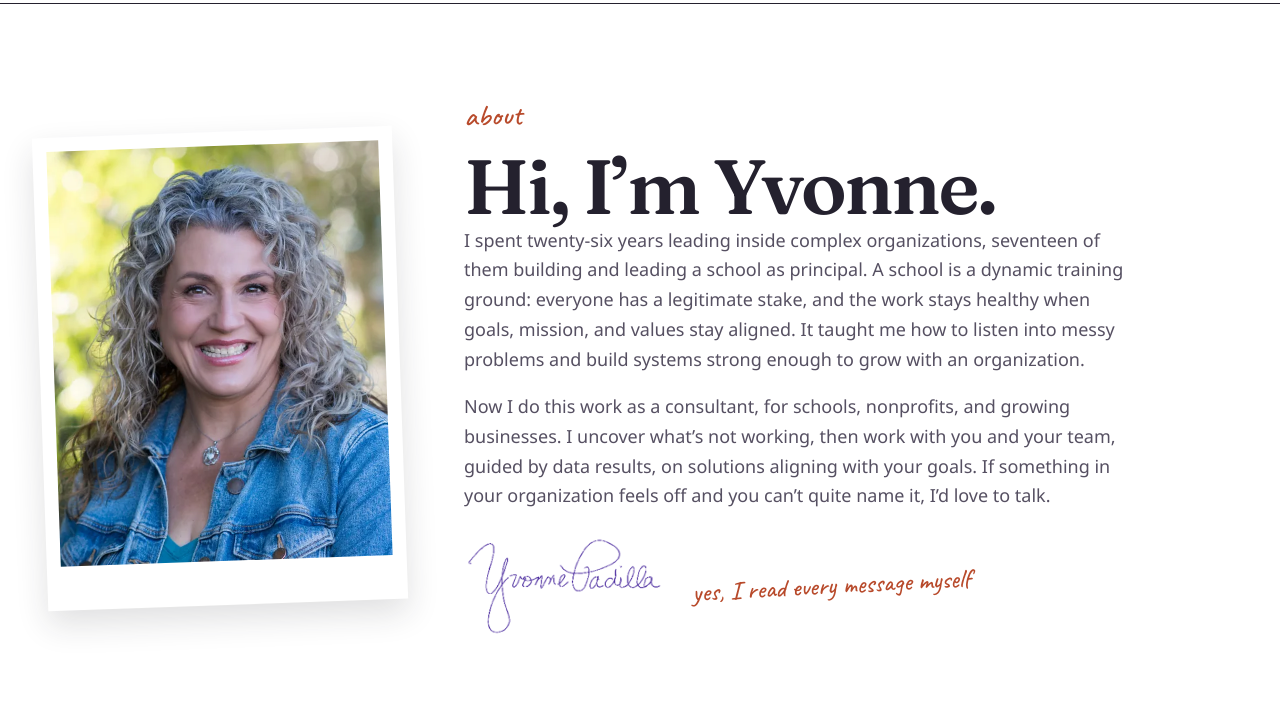
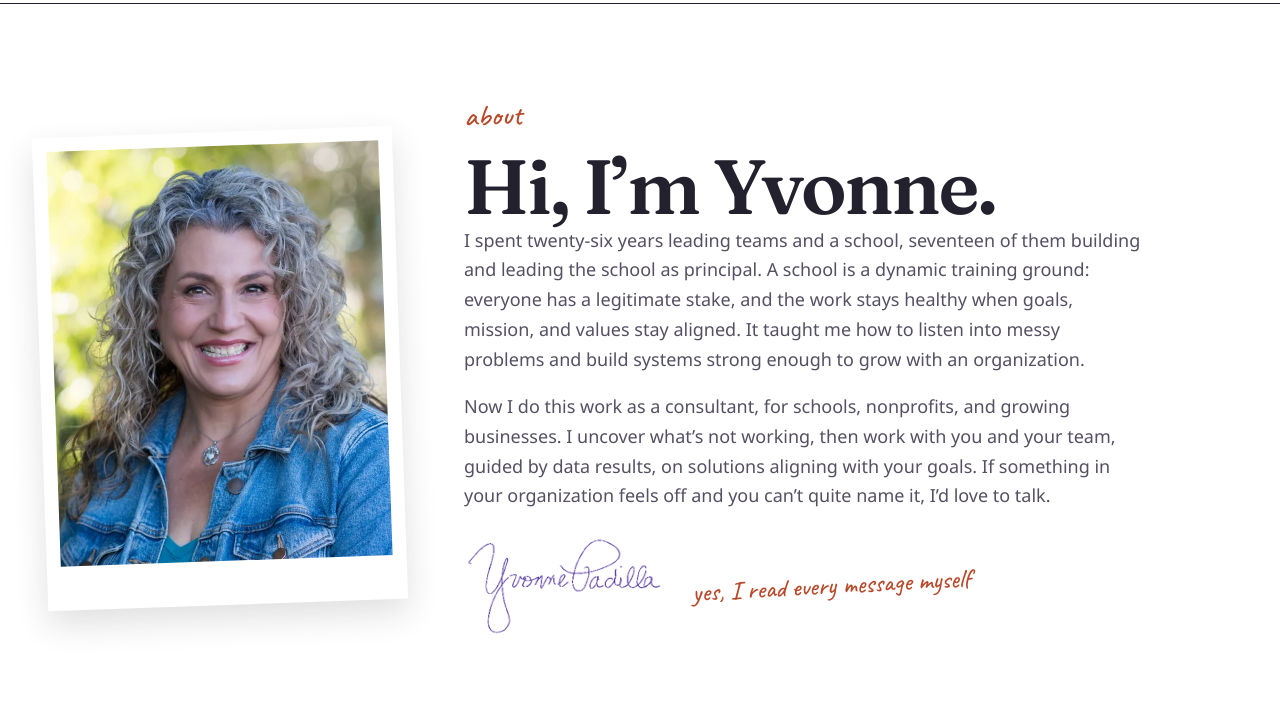
Before and after one commit to ymopadilla/yvonnepadilla.com, a plain HTML site: page about.html in a window 1280 px wide. Shown: the part 81-800 px from the top of the page. Drawn offline with Linux system fonts and the light colour scheme; a web font is replaced by a local one.

Commit message:
About: 26 years leading teams and a school
Co-Authored-By: Claude Opus 5.5 <noreply@anthropic.com>
Claude-Session: https://claude.ai/code/session_012bJC5C8iS34eMzrfuZMKL8

```diff
--- a/about.html
+++ b/about.html
@@ -68,7 +68,7 @@
         <div class="about-text">
           <p class="label">about</p>
           <h1 class="page-title" id="about-title">Hi, I&rsquo;m Yvonne.</h1>
-          <p class="body">I spent twenty-six years leading inside complex organizations, seventeen of them building and leading a school as principal. A school is a dynamic training ground: everyone has a legitimate stake, and the work stays healthy when goals, mission, and values stay aligned. It taught me how to listen into messy problems and build systems strong enough to grow with an organization.</p>
+          <p class="body">I spent twenty-six years leading teams and a school, seventeen of them building and leading the school as principal. A school is a dynamic training ground: everyone has a legitimate stake, and the work stays healthy when goals, mission, and values stay aligned. It taught me how to listen into messy problems and build systems strong enough to grow with an organization.</p>
           <p class="body">Now I do this work as a consultant, for schools, nonprofits, and growing businesses. I uncover what&rsquo;s not working, then work with you and your team, guided by data results, on solutions aligning with your goals. If something in your organization feels off and you can&rsquo;t quite name it, I&rsquo;d love to talk.</p>
           <div class="sign">
             <img src="images/yvonne-signature.webp" width="224" height="114" alt="Signed, Yvonne Padilla" loading="lazy" decoding="async" />
```
